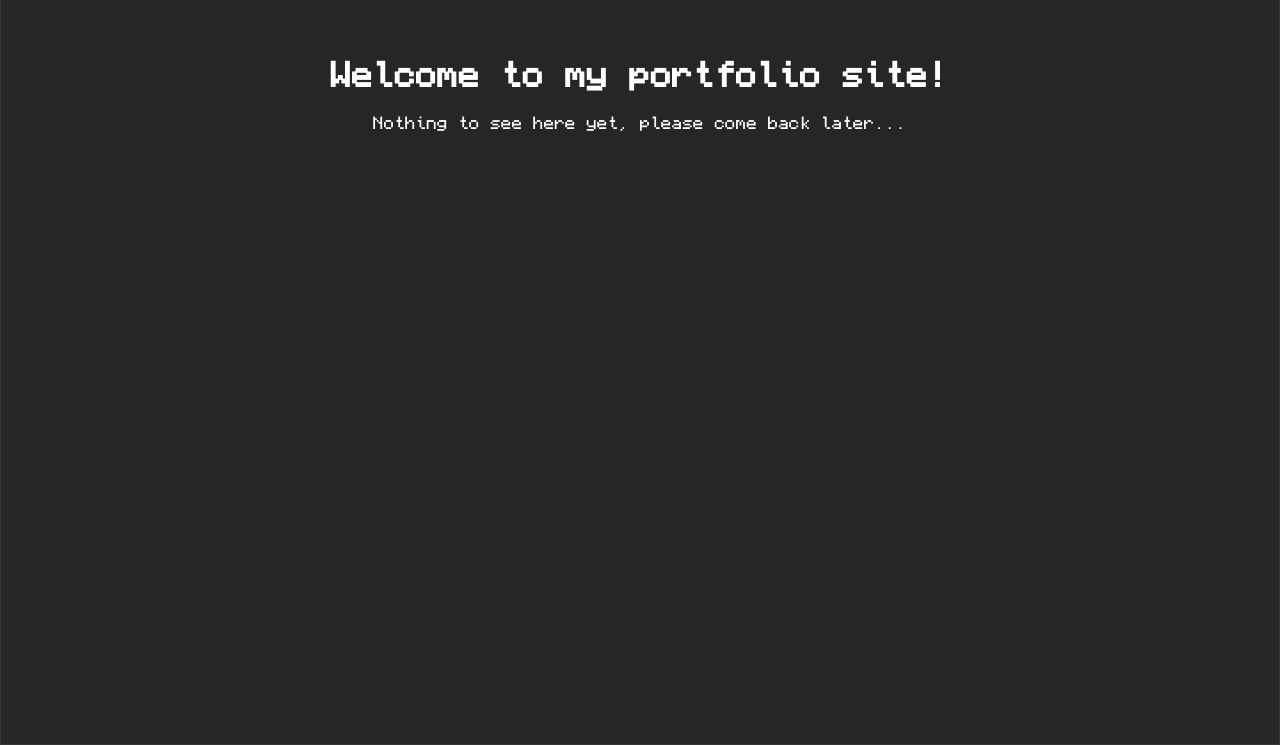
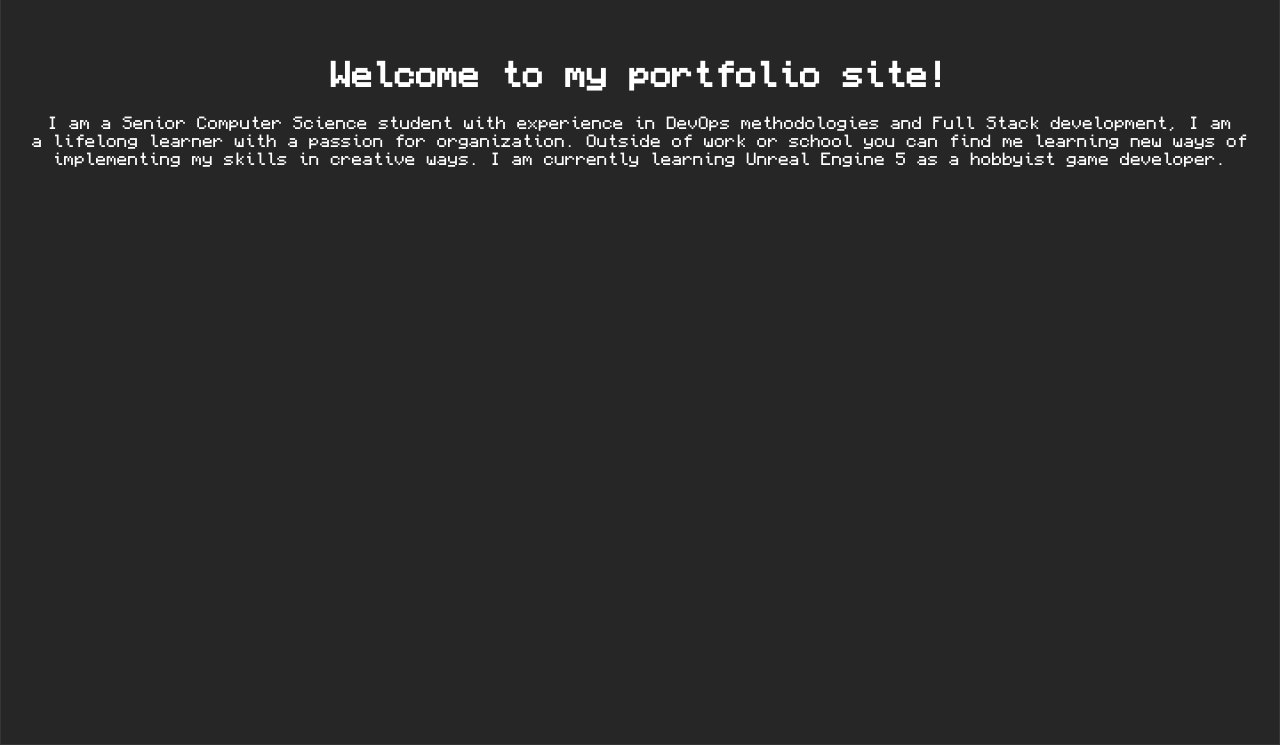
Before and after one commit to GitDeCarlos/gitdecarlos.github.io, a plain HTML site: page index.html in a window 1280 px wide. Shown: the part 57-802 px from the top of the page. Drawn offline with Linux system fonts and the light colour scheme.

Commit message:
Updated bio

```diff
--- a/index.html
+++ b/index.html
@@ -31,7 +31,9 @@
     <div class="content-main">
       <!-- My content here -->
       <h1 class="content-header">Welcome to my portfolio site!</h1>
-      <p class="content-header">Nothing to see here yet, please come back later...</p>
+      <p class="content-header">I am a Senior Computer Science student with experience in DevOps methodologies and Full Stack development, I am <br> a lifelong
+      learner with a passion for organization. Outside of work or school you can find me learning new ways of <br>implementing my
+      skills in creative ways. I am currently learning Unreal Engine 5 as a hobbyist game developer.</p>
     </div>
 
     <script src="navbar.js"></script>
```
